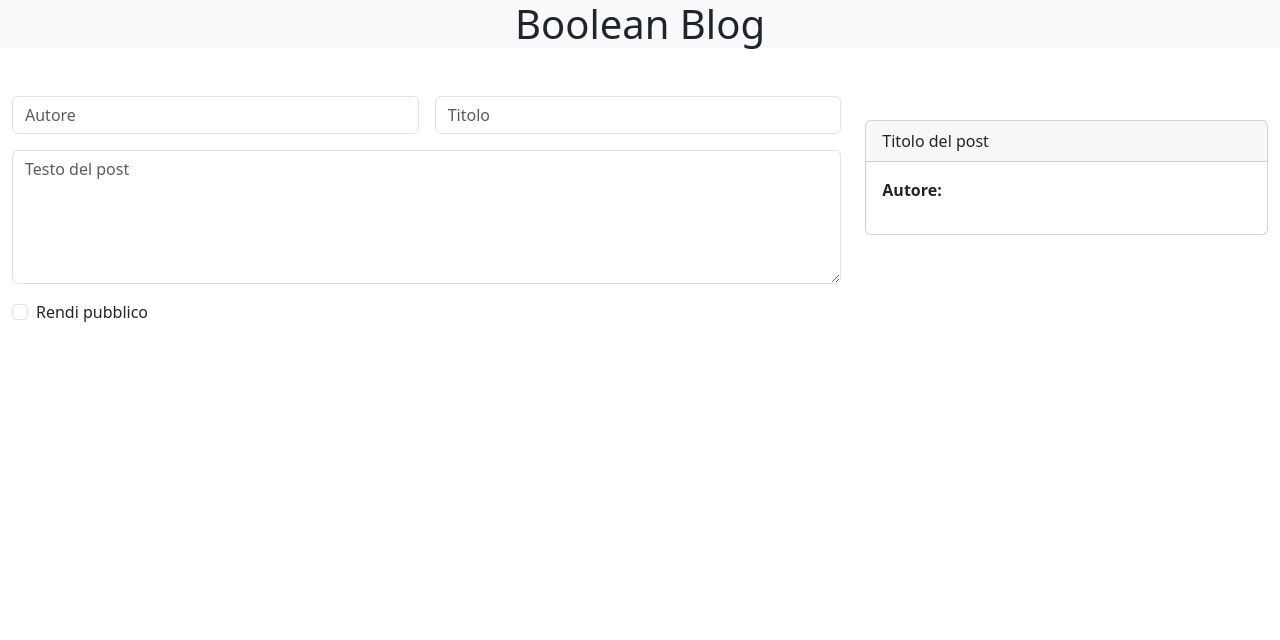
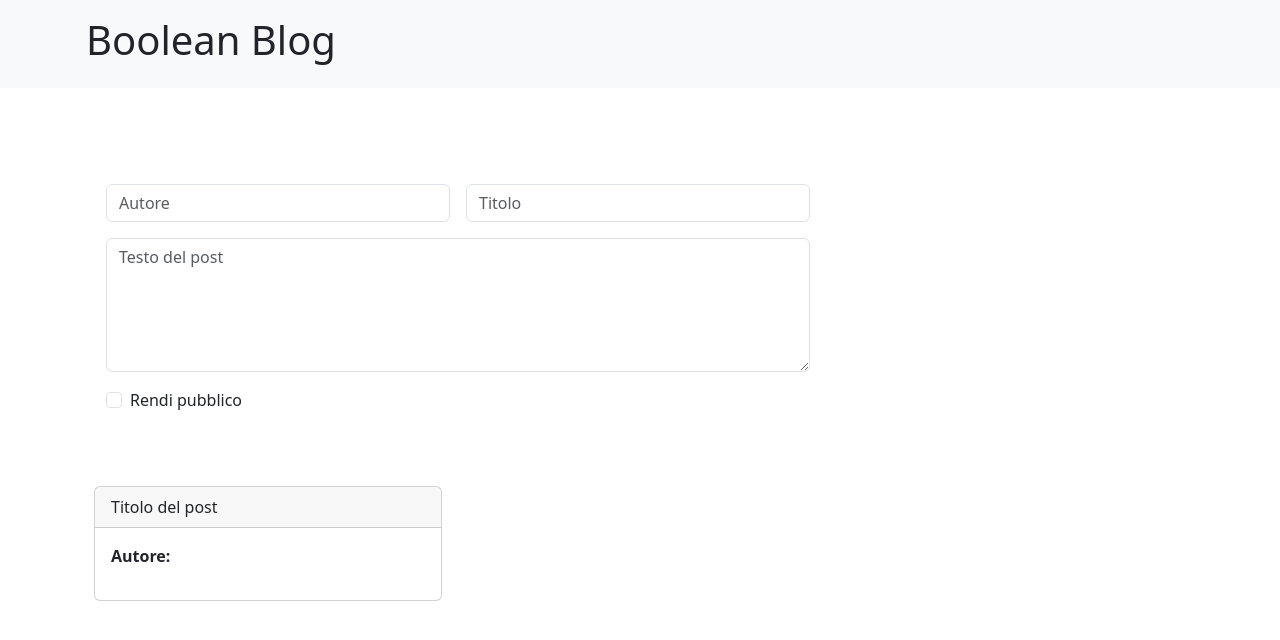
Before and after one commit to ErikaArci99/react-post-form, a React (Vite) app in the folder react--post-form/: page / in a window 1280 px wide. Shown: the top 640 px of the page. Built offline with nearby package versions, Linux system fonts and the light colour scheme.

Commit message:
[FIX] modificato layout

```diff
--- a/react--post-form/src/App.jsx
+++ b/react--post-form/src/App.jsx
@@ -5,19 +5,14 @@
 import './App.css'
 
 function App() {
-
   return (
     <>
       <Header />
-      <div className="container-fluid mt-5">
-        <div className="row">
-          <div className="col-12 col-lg-8">
-            <form>
-              < PostForm />
-            </form>
-          </div>
-          <PostCards />
-        </div>
+      <div className="container d-flex justify-content-center mt-5">
+        <PostForm />
+      </div>
+      <div className="container d-flex justify-content-center mt-5">
+        <PostCards />
       </div>
     </>
   );
--- a/react--post-form/src/components/Header.jsx
+++ b/react--post-form/src/components/Header.jsx
@@ -3,7 +3,7 @@
 const Header = () => {
     return (
         <div className="header">
-            <div className='container text-center '>
+            <div className='container p-3'>
                 <h1>Boolean Blog</h1>
             </div>
         </div>
--- a/react--post-form/src/components/PostCards.jsx
+++ b/react--post-form/src/components/PostCards.jsx
@@ -3,6 +3,8 @@
 const PostCards = () => {
     return (
         <>
+            <div className="container">
+                <div className="row">
                     <div className="col-12 col-lg-4 mt-4">
                         <div className="card">
                             <div className="card-header">Titolo del post</div>
@@ -20,7 +22,8 @@
                             </div>
                         </div>
                     </div>
-
+                </div>
+            </div>
         </>
     )
 }
--- a/react--post-form/src/components/PostForm.jsx
+++ b/react--post-form/src/components/PostForm.jsx
@@ -2,6 +2,9 @@
 
 const PostForm = () => {
     return (
+        <div className="container-fluid d-flex justify-content-center align-items-center mt-5">
+            <div className="row w-100">
+                <div className="col-12 col-lg-8">
                     <div className="row g-3">
                         <div className="col-12 col-md-6">
                             <input
@@ -37,7 +40,9 @@
                             </div>
                         </div>
                     </div>
-
+                </div>
+            </div>
+        </div>
     )
 }
 
```
Lines whose indentation alone changed are shown as unchanged.
